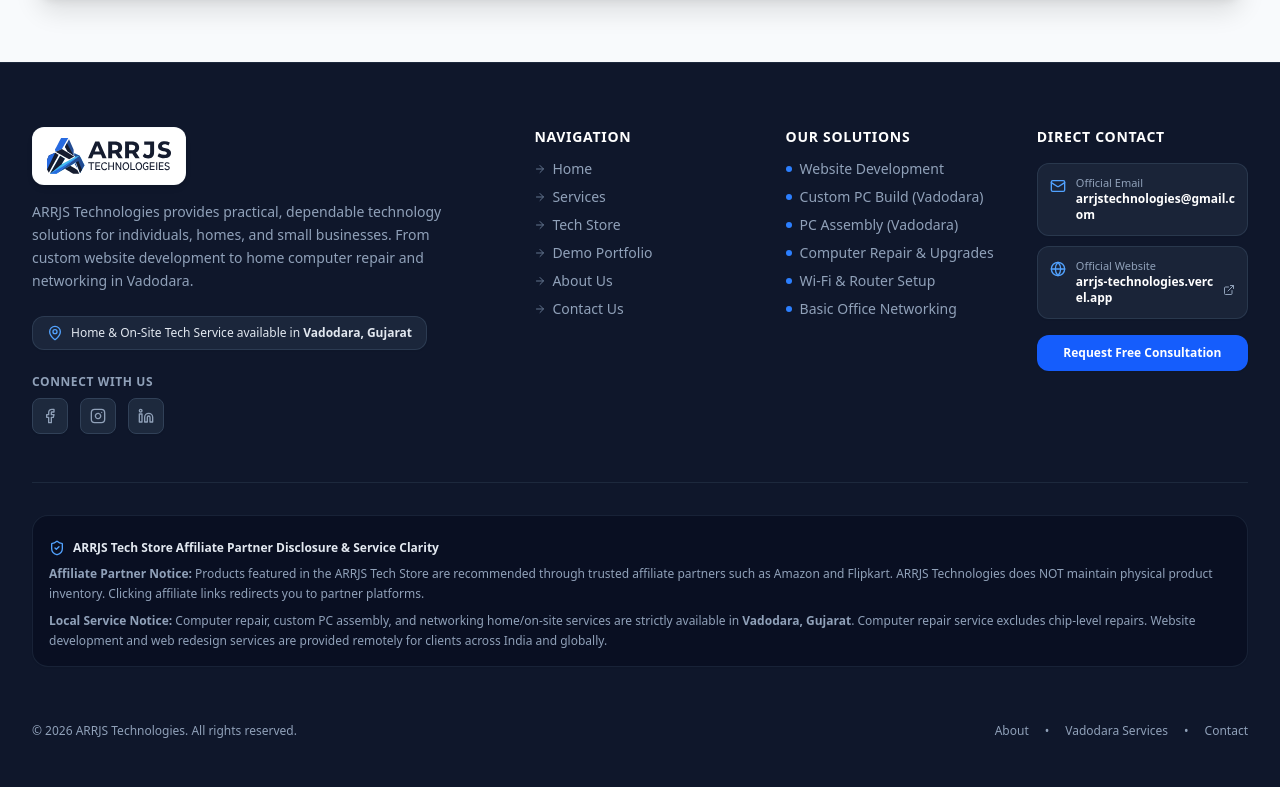
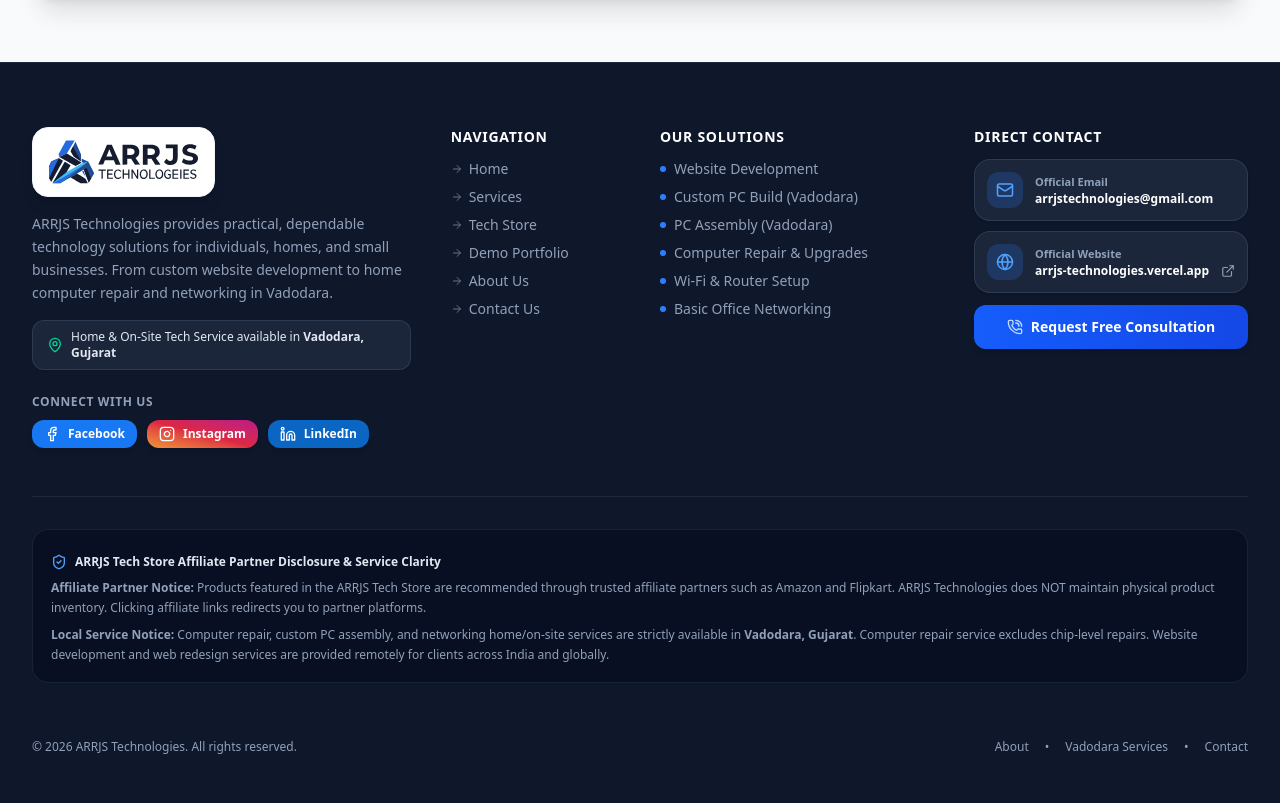
Before and after one commit to Ashwinpatilr236/arrjs-technologies, a React (Vite) app: page / in a window 1280 px wide. Shown: the part 5232-6035 px from the top of the page. Built offline with nearby package versions, Linux system fonts and the light colour scheme.

Commit message:
style: enhance footer logo size, add colorful Facebook/Instagram/LinkedIn brand buttons, and fix email/website card text wrapping

```diff
--- a/src/components/Footer.tsx
+++ b/src/components/Footer.tsx
@@ -10,7 +10,8 @@
   Linkedin,
   ShieldCheck,
   ExternalLink,
-  ArrowRight
+  ArrowRight,
+  PhoneCall
 } from 'lucide-react';
 
 interface FooterProps {
@@ -28,104 +29,113 @@
     <footer className="bg-slate-900 text-slate-300 pt-16 pb-12 border-t border-slate-800">
       <div className="max-w-7xl mx-auto px-4 sm:px-6 lg:px-8">
 
-        {/* Top Grid */}
-        <div className="grid grid-cols-1 md:grid-cols-2 lg:grid-cols-5 gap-10 pb-12 border-b border-slate-800">
+        {/* Top 12-Column Balanced Grid */}
+        <div className="grid grid-cols-1 md:grid-cols-2 lg:grid-cols-12 gap-8 sm:gap-10 pb-12 border-b border-slate-800">
 
-          {/* Column 1: Brand & Positioning */}
-          <div className="lg:col-span-2 space-y-4">
-            <div className="bg-white px-3.5 py-2 rounded-xl shadow-md border border-slate-200/20 inline-flex items-center group cursor-pointer hover:scale-[1.02] transition-transform">
+          {/* Column 1: Brand & Positioning (4 cols) */}
+          <div className="lg:col-span-4 space-y-4">
+            {/* Bigger & Premium Logo Badge */}
+            <div
+              onClick={() => navTo('home')}
+              className="bg-white px-4 py-2.5 rounded-2xl shadow-lg border border-slate-100 inline-flex items-center group cursor-pointer hover:scale-105 transition-all duration-300"
+            >
               <img
                 src="/assets/logo/logo.svg"
                 alt="ARRJS Technologies Logo"
-                className="h-8 sm:h-10 w-auto object-contain"
+                className="h-10 sm:h-12 w-auto object-contain"
               />
             </div>
 
-            <p className="text-slate-400 text-sm leading-relaxed max-w-md">
+            <p className="text-slate-400 text-sm leading-relaxed max-w-sm">
               ARRJS Technologies provides practical, dependable technology solutions for individuals, homes, and small businesses. From custom website development to home computer repair and networking in Vadodara.
             </p>
 
-            <div className="pt-2">
+            <div>
               <div className="inline-flex items-center gap-2 bg-slate-800/90 border border-slate-700/80 px-3.5 py-2 rounded-xl text-xs text-slate-200 shadow-xs">
-                <MapPin className="w-4 h-4 text-blue-400 shrink-0" />
+                <MapPin className="w-4 h-4 text-emerald-400 shrink-0" />
                 <span>Home & On-Site Tech Service available in <strong>Vadodara, Gujarat</strong></span>
               </div>
             </div>
 
-            {/* Social Media Links */}
+            {/* Real Colorful Brand Social Media Badges */}
             <div className="pt-2">
-              <p className="text-xs font-semibold text-slate-400 uppercase tracking-wider mb-2">Connect With Us</p>
-              <div className="flex items-center gap-3">
+              <p className="text-xs font-bold text-slate-400 uppercase tracking-wider mb-2.5">Connect With Us</p>
+              <div className="flex flex-wrap items-center gap-2.5">
                 <a
                   href="https://facebook.com"
                   target="_blank"
                   rel="noopener noreferrer"
-                  className="w-9 h-9 rounded-lg bg-slate-800 border border-slate-700 hover:bg-blue-600 hover:text-white text-slate-400 flex items-center justify-center transition-all shadow-xs"
+                  className="flex items-center gap-2 px-3 py-1.5 rounded-xl bg-[#1877F2] text-white text-xs font-bold shadow-md hover:shadow-lg hover:-translate-y-0.5 transition-all cursor-pointer"
                   aria-label="Facebook"
                 >
                   <Facebook className="w-4 h-4" />
+                  <span>Facebook</span>
                 </a>
+
                 <a
                   href="https://instagram.com"
                   target="_blank"
                   rel="noopener noreferrer"
-                  className="w-9 h-9 rounded-lg bg-slate-800 border border-slate-700 hover:bg-pink-600 hover:text-white text-slate-400 flex items-center justify-center transition-all shadow-xs"
+                  className="flex items-center gap-2 px-3 py-1.5 rounded-xl bg-gradient-to-tr from-[#f09433] via-[#dc2743] to-[#bc1888] text-white text-xs font-bold shadow-md hover:shadow-lg hover:-translate-y-0.5 transition-all cursor-pointer"
                   aria-label="Instagram"
                 >
                   <Instagram className="w-4 h-4" />
+                  <span>Instagram</span>
                 </a>
+
                 <a
                   href="https://linkedin.com"
                   target="_blank"
                   rel="noopener noreferrer"
-                  className="w-9 h-9 rounded-lg bg-slate-800 border border-slate-700 hover:bg-blue-500 hover:text-white text-slate-400 flex items-center justify-center transition-all shadow-xs"
+                  className="flex items-center gap-2 px-3 py-1.5 rounded-xl bg-[#0A66C2] text-white text-xs font-bold shadow-md hover:shadow-lg hover:-translate-y-0.5 transition-all cursor-pointer"
                   aria-label="LinkedIn"
                 >
                   <Linkedin className="w-4 h-4" />
+                  <span>LinkedIn</span>
                 </a>
               </div>
             </div>
           </div>
 
-          {/* Column 2: Quick Links */}
-          <div className="space-y-3">
+          {/* Column 2: Navigation Links (2 cols) */}
+          <div className="lg:col-span-2 space-y-3">
             <p className="text-sm font-bold text-white uppercase tracking-wider">Navigation</p>
             <ul className="space-y-2 text-sm">
               <li>
-                <button onClick={() => navTo('home')} className="text-slate-400 hover:text-blue-400 transition-colors flex items-center gap-1.5 font-medium">
+                <button onClick={() => navTo('home')} className="text-slate-400 hover:text-blue-400 transition-colors flex items-center gap-1.5 font-medium cursor-pointer">
                   <ArrowRight className="w-3 h-3 text-slate-500" /> Home
                 </button>
               </li>
               <li>
-                <button onClick={() => navTo('services')} className="text-slate-400 hover:text-blue-400 transition-colors flex items-center gap-1.5 font-medium">
+                <button onClick={() => navTo('services')} className="text-slate-400 hover:text-blue-400 transition-colors flex items-center gap-1.5 font-medium cursor-pointer">
                   <ArrowRight className="w-3 h-3 text-slate-500" /> Services
                 </button>
               </li>
               <li>
-                <button onClick={() => navTo('store')} className="text-slate-400 hover:text-blue-400 transition-colors flex items-center gap-1.5 font-medium">
+                <button onClick={() => navTo('store')} className="text-slate-400 hover:text-blue-400 transition-colors flex items-center gap-1.5 font-medium cursor-pointer">
                   <ArrowRight className="w-3 h-3 text-slate-500" /> Tech Store
                 </button>
               </li>
               <li>
-                <button onClick={() => navTo('portfolio')} className="text-slate-400 hover:text-blue-400 transition-colors flex items-center gap-1.5 font-medium">
+                <button onClick={() => navTo('portfolio')} className="text-slate-400 hover:text-blue-400 transition-colors flex items-center gap-1.5 font-medium cursor-pointer">
                   <ArrowRight className="w-3 h-3 text-slate-500" /> Demo Portfolio
                 </button>
               </li>
               <li>
-                <button onClick={() => navTo('about')} className="text-slate-400 hover:text-blue-400 transition-colors flex items-center gap-1.5 font-medium">
+                <button onClick={() => navTo('about')} className="text-slate-400 hover:text-blue-400 transition-colors flex items-center gap-1.5 font-medium cursor-pointer">
                   <ArrowRight className="w-3 h-3 text-slate-500" /> About Us
                 </button>
               </li>
               <li>
-                <button onClick={() => navTo('contact')} className="text-slate-400 hover:text-blue-400 transition-colors flex items-center gap-1.5 font-medium">
+                <button onClick={() => navTo('contact')} className="text-slate-400 hover:text-blue-400 transition-colors flex items-center gap-1.5 font-medium cursor-pointer">
                   <ArrowRight className="w-3 h-3 text-slate-500" /> Contact Us
                 </button>
               </li>
             </ul>
           </div>
 
-          {/* Column 3: Services Summary */}
-          <div className="space-y-3">
+          {/* Column 3: Services Summary (3 cols) */}
+          <div className="lg:col-span-3 space-y-3">
             <p className="text-sm font-bold text-white uppercase tracking-wider">Our Solutions</p>
             <ul className="space-y-2 text-sm text-slate-400">
               <li className="flex items-center gap-2">
@@ -155,50 +165,59 @@
             </ul>
           </div>
 
-          {/* Column 4: Official Contact & Lead Action */}
-          <div className="space-y-4">
+          {/* Column 4: Direct Contact Cards (3 cols - Ample Width) */}
+          <div className="lg:col-span-3 space-y-3">
             <p className="text-sm font-bold text-white uppercase tracking-wider">Direct Contact</p>
-            <div className="space-y-2.5 text-xs">
-              <div className="flex items-start gap-2.5 bg-slate-800/80 p-3 rounded-xl border border-slate-700/70 shadow-xs">
-                <Mail className="w-4 h-4 text-blue-400 shrink-0 mt-0.5" />
-                <div>
-                  <p className="text-slate-400 font-medium text-[11px]">Official Email</p>
-                  <a href="mailto:arrjstechnologies@gmail.com" className="text-white hover:text-blue-300 font-semibold break-all">
-                    arrjstechnologies@gmail.com
-                  </a>
+
+            <div className="space-y-2.5">
+              {/* Email Card */}
+              <a
+                href="mailto:arrjstechnologies@gmail.com"
+                className="group flex items-center gap-3 bg-slate-800/90 hover:bg-slate-800 p-3 rounded-2xl border border-slate-700/80 hover:border-blue-500/50 transition-all shadow-sm cursor-pointer"
+              >
+                <div className="w-9 h-9 rounded-xl bg-blue-500/20 text-blue-400 flex items-center justify-center shrink-0 group-hover:scale-110 transition-transform">
+                  <Mail className="w-4.5 h-4.5" />
                 </div>
-              </div>
+                <div className="min-w-0 flex-1">
+                  <p className="text-slate-400 text-[11px] font-semibold">Official Email</p>
+                  <p className="text-white hover:text-blue-300 font-bold text-xs truncate">arrjstechnologies@gmail.com</p>
+                </div>
+              </a>
 
-              <div className="flex items-start gap-2.5 bg-slate-800/80 p-3 rounded-xl border border-slate-700/70 shadow-xs">
-                <Globe className="w-4 h-4 text-blue-400 shrink-0 mt-0.5" />
-                <div>
-                  <p className="text-slate-400 font-medium text-[11px]">Official Website</p>
-                  <a
-                    href="https://arrjs-technologies.vercel.app/"
-                    target="_blank"
-                    rel="noopener noreferrer"
-                    className="text-white hover:text-blue-300 font-semibold flex items-center gap-1 break-all"
-                  >
-                    arrjs-technologies.vercel.app
-                    <ExternalLink className="w-3 h-3 text-slate-400 shrink-0" />
-                  </a>
+              {/* Website Card */}
+              <a
+                href="https://arrjs-technologies.vercel.app/"
+                target="_blank"
+                rel="noopener noreferrer"
+                className="group flex items-center gap-3 bg-slate-800/90 hover:bg-slate-800 p-3 rounded-2xl border border-slate-700/80 hover:border-blue-500/50 transition-all shadow-sm cursor-pointer"
+              >
+                <div className="w-9 h-9 rounded-xl bg-blue-500/20 text-blue-400 flex items-center justify-center shrink-0 group-hover:scale-110 transition-transform">
+                  <Globe className="w-4.5 h-4.5" />
                 </div>
-              </div>
+                <div className="min-w-0 flex-1">
+                  <p className="text-slate-400 text-[11px] font-semibold">Official Website</p>
+                  <p className="text-white hover:text-blue-300 font-bold text-xs truncate flex items-center justify-between gap-1">
+                    <span>arrjs-technologies.vercel.app</span>
+                    <ExternalLink className="w-3.5 h-3.5 text-slate-400 shrink-0" />
+                  </p>
+                </div>
+              </a>
             </div>
 
             <button
               onClick={onOpenConsultation}
-              className="w-full bg-blue-600 hover:bg-blue-700 text-white font-bold text-xs py-2.5 px-4 rounded-xl shadow-xs transition-all hover:scale-[1.02] text-center cursor-pointer"
+              className="w-full bg-gradient-to-r from-blue-600 to-blue-700 hover:from-blue-500 hover:to-blue-600 text-white font-bold text-xs sm:text-sm py-3 px-4 rounded-xl shadow-md hover:shadow-lg transition-all hover:-translate-y-0.5 text-center cursor-pointer flex items-center justify-center gap-2 mt-2"
             >
-              Request Free Consultation
+              <PhoneCall className="w-4 h-4 text-blue-200" />
+              <span>Request Free Consultation</span>
             </button>
           </div>
 
         </div>
 
-        {/* Affiliate Disclosure & Transparent Guarantees */}
-        <div className="mt-8 pt-6 border-t border-slate-800/80 bg-slate-950/40 p-4 rounded-2xl border border-slate-800/60 text-xs text-slate-400 space-y-2 shadow-xs">
-          <div className="flex items-center gap-2 text-slate-200 font-semibold">
+        {/* Affiliate Disclosure & Service Clarity */}
+        <div className="mt-8 pt-6 border-t border-slate-800/80 bg-slate-950/40 p-4.5 rounded-2xl border border-slate-800/60 text-xs text-slate-400 space-y-2 shadow-xs">
+          <div className="flex items-center gap-2 text-slate-200 font-bold">
             <ShieldCheck className="w-4 h-4 text-blue-400 shrink-0" />
             <span>ARRJS Tech Store Affiliate Partner Disclosure & Service Clarity</span>
           </div>
@@ -210,15 +229,15 @@
           </p>
         </div>
 
-        {/* Bottom Copyright */}
+        {/* Bottom Copyright & Quick Links */}
         <div className="mt-8 pt-6 flex flex-col sm:flex-row items-center justify-between text-xs text-slate-400 gap-4">
           <p>© {new Date().getFullYear()} ARRJS Technologies. All rights reserved.</p>
-          <div className="flex items-center gap-4 text-slate-400">
-            <button onClick={() => navTo('about')} className="hover:text-slate-200">About</button>
+          <div className="flex items-center gap-4 text-slate-400 font-medium">
+            <button onClick={() => navTo('about')} className="hover:text-slate-200 transition-colors cursor-pointer">About</button>
             <span>•</span>
-            <button onClick={() => navTo('services')} className="hover:text-slate-200">Vadodara Services</button>
+            <button onClick={() => navTo('services')} className="hover:text-slate-200 transition-colors cursor-pointer">Vadodara Services</button>
             <span>•</span>
-            <button onClick={() => navTo('contact')} className="hover:text-slate-200">Contact</button>
+            <button onClick={() => navTo('contact')} className="hover:text-slate-200 transition-colors cursor-pointer">Contact</button>
           </div>
         </div>
 
```
